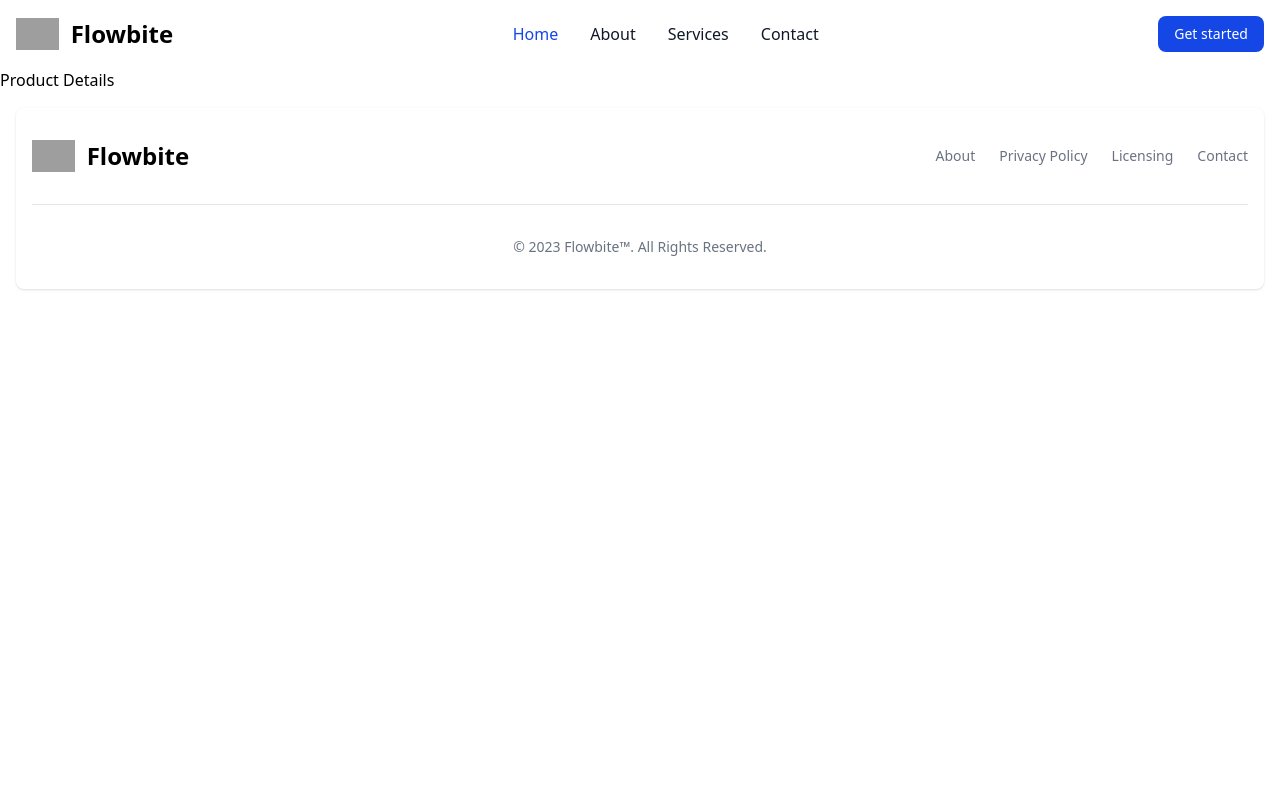
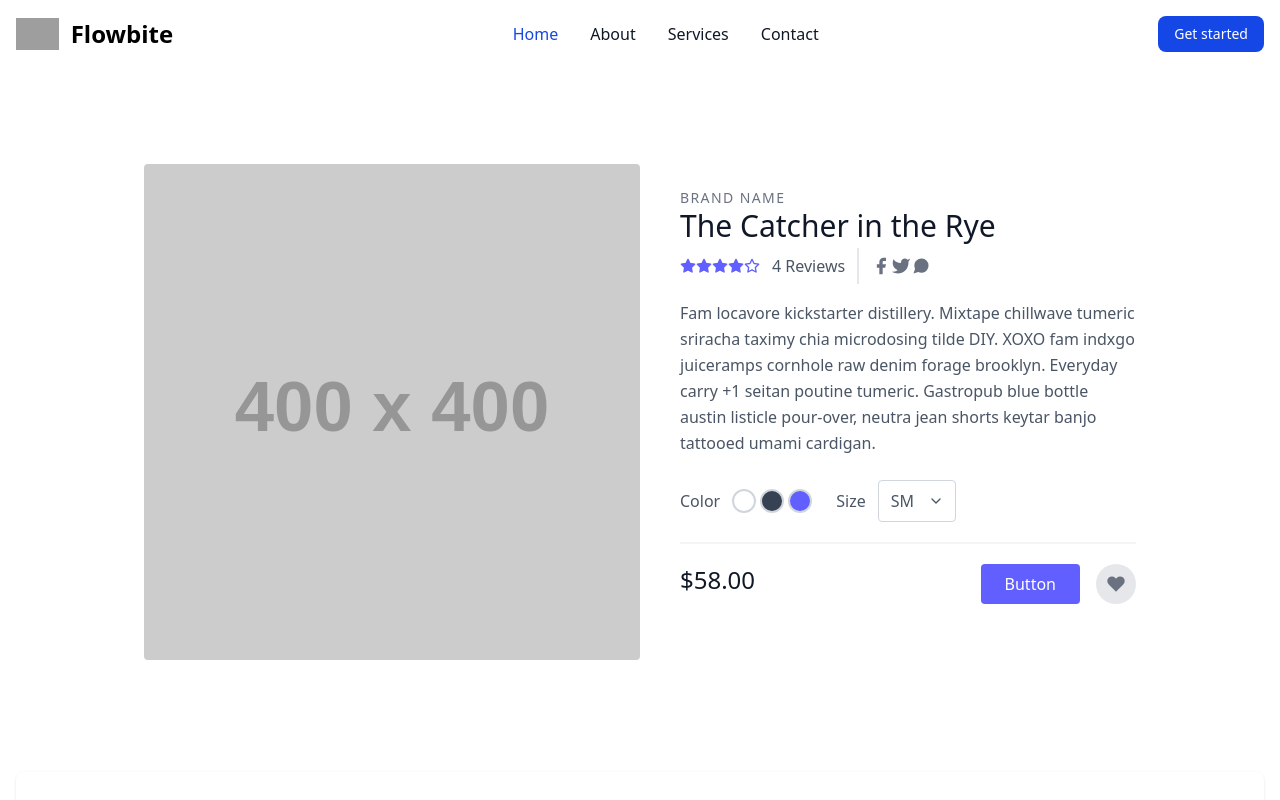
Before and after one commit to olatundeh/Ecommerce-Application, a React (Vite) app in the folder client/: page /Detail in a window 1280 px wide. Shown: the top 800 px of the page. Built offline with nearby package versions, Linux system fonts and the light colour scheme; grey boxes are pictures that could not be loaded.

Commit message:
Enhance ProductDetail component with detailed layout and styling

```diff
--- a/client/src/pages/ProductDetail.jsx
+++ b/client/src/pages/ProductDetail.jsx
@@ -4,9 +4,90 @@
 function ProductDetail() {
 
     return (
-      <Layout>
-        Product Details
-      </Layout>
+        <Layout>
+            <section class="text-gray-600 body-font overflow-hidden">
+                <div class="container px-5 py-24 mx-auto">
+                    <div class="lg:w-4/5 mx-auto flex flex-wrap">
+                        <img alt="ecommerce" class="lg:w-1/2 w-full lg:h-auto h-64 object-cover object-center rounded" src="https://dummyimage.com/400x400"/>
+                            <div class="lg:w-1/2 w-full lg:pl-10 lg:py-6 mt-6 lg:mt-0">
+                                <h2 class="text-sm title-font text-gray-500 tracking-widest">BRAND NAME</h2>
+                                <h1 class="text-gray-900 text-3xl title-font font-medium mb-1">The Catcher in the Rye</h1>
+                                <div class="flex mb-4">
+                                    <span class="flex items-center">
+                                        <svg fill="currentColor" stroke="currentColor" stroke-linecap="round" stroke-linejoin="round" stroke-width="2" class="w-4 h-4 text-indigo-500" viewBox="0 0 24 24">
+                                            <path d="M12 2l3.09 6.26L22 9.27l-5 4.87 1.18 6.88L12 17.77l-6.18 3.25L7 14.14 2 9.27l6.91-1.01L12 2z"></path>
+                                        </svg>
+                                        <svg fill="currentColor" stroke="currentColor" stroke-linecap="round" stroke-linejoin="round" stroke-width="2" class="w-4 h-4 text-indigo-500" viewBox="0 0 24 24">
+                                            <path d="M12 2l3.09 6.26L22 9.27l-5 4.87 1.18 6.88L12 17.77l-6.18 3.25L7 14.14 2 9.27l6.91-1.01L12 2z"></path>
+                                        </svg>
+                                        <svg fill="currentColor" stroke="currentColor" stroke-linecap="round" stroke-linejoin="round" stroke-width="2" class="w-4 h-4 text-indigo-500" viewBox="0 0 24 24">
+                                            <path d="M12 2l3.09 6.26L22 9.27l-5 4.87 1.18 6.88L12 17.77l-6.18 3.25L7 14.14 2 9.27l6.91-1.01L12 2z"></path>
+                                        </svg>
+                                        <svg fill="currentColor" stroke="currentColor" stroke-linecap="round" stroke-linejoin="round" stroke-width="2" class="w-4 h-4 text-indigo-500" viewBox="0 0 24 24">
+                                            <path d="M12 2l3.09 6.26L22 9.27l-5 4.87 1.18 6.88L12 17.77l-6.18 3.25L7 14.14 2 9.27l6.91-1.01L12 2z"></path>
+                                        </svg>
+                                        <svg fill="none" stroke="currentColor" stroke-linecap="round" stroke-linejoin="round" stroke-width="2" class="w-4 h-4 text-indigo-500" viewBox="0 0 24 24">
+                                            <path d="M12 2l3.09 6.26L22 9.27l-5 4.87 1.18 6.88L12 17.77l-6.18 3.25L7 14.14 2 9.27l6.91-1.01L12 2z"></path>
+                                        </svg>
+                                        <span class="text-gray-600 ml-3">4 Reviews</span>
+                                    </span>
+                                    <span class="flex ml-3 pl-3 py-2 border-l-2 border-gray-200 space-x-2s">
+                                        <a class="text-gray-500">
+                                            <svg fill="currentColor" stroke-linecap="round" stroke-linejoin="round" stroke-width="2" class="w-5 h-5" viewBox="0 0 24 24">
+                                                <path d="M18 2h-3a5 5 0 00-5 5v3H7v4h3v8h4v-8h3l1-4h-4V7a1 1 0 011-1h3z"></path>
+                                            </svg>
+                                        </a>
+                                        <a class="text-gray-500">
+                                            <svg fill="currentColor" stroke-linecap="round" stroke-linejoin="round" stroke-width="2" class="w-5 h-5" viewBox="0 0 24 24">
+                                                <path d="M23 3a10.9 10.9 0 01-3.14 1.53 4.48 4.48 0 00-7.86 3v1A10.66 10.66 0 013 4s-4 9 5 13a11.64 11.64 0 01-7 2c9 5 20 0 20-11.5a4.5 4.5 0 00-.08-.83A7.72 7.72 0 0023 3z"></path>
+                                            </svg>
+                                        </a>
+                                        <a class="text-gray-500">
+                                            <svg fill="currentColor" stroke-linecap="round" stroke-linejoin="round" stroke-width="2" class="w-5 h-5" viewBox="0 0 24 24">
+                                                <path d="M21 11.5a8.38 8.38 0 01-.9 3.8 8.5 8.5 0 01-7.6 4.7 8.38 8.38 0 01-3.8-.9L3 21l1.9-5.7a8.38 8.38 0 01-.9-3.8 8.5 8.5 0 014.7-7.6 8.38 8.38 0 013.8-.9h.5a8.48 8.48 0 018 8v.5z"></path>
+                                            </svg>
+                                        </a>
+                                    </span>
+                                </div>
+                                <p class="leading-relaxed">Fam locavore kickstarter distillery. Mixtape chillwave tumeric sriracha taximy chia microdosing tilde DIY. XOXO fam indxgo juiceramps cornhole raw denim forage brooklyn. Everyday carry +1 seitan poutine tumeric. Gastropub blue bottle austin listicle pour-over, neutra jean shorts keytar banjo tattooed umami cardigan.</p>
+                                <div class="flex mt-6 items-center pb-5 border-b-2 border-gray-100 mb-5">
+                                    <div class="flex">
+                                        <span class="mr-3">Color</span>
+                                        <button class="border-2 border-gray-300 rounded-full w-6 h-6 focus:outline-none"></button>
+                                        <button class="border-2 border-gray-300 ml-1 bg-gray-700 rounded-full w-6 h-6 focus:outline-none"></button>
+                                        <button class="border-2 border-gray-300 ml-1 bg-indigo-500 rounded-full w-6 h-6 focus:outline-none"></button>
+                                    </div>
+                                    <div class="flex ml-6 items-center">
+                                        <span class="mr-3">Size</span>
+                                        <div class="relative">
+                                            <select class="rounded border appearance-none border-gray-300 py-2 focus:outline-none focus:ring-2 focus:ring-indigo-200 focus:border-indigo-500 text-base pl-3 pr-10">
+                                                <option>SM</option>
+                                                <option>M</option>
+                                                <option>L</option>
+                                                <option>XL</option>
+                                            </select>
+                                            <span class="absolute right-0 top-0 h-full w-10 text-center text-gray-600 pointer-events-none flex items-center justify-center">
+                                                <svg fill="none" stroke="currentColor" stroke-linecap="round" stroke-linejoin="round" stroke-width="2" class="w-4 h-4" viewBox="0 0 24 24">
+                                                    <path d="M6 9l6 6 6-6"></path>
+                                                </svg>
+                                            </span>
+                                        </div>
+                                    </div>
+                                </div>
+                                <div class="flex">
+                                    <span class="title-font font-medium text-2xl text-gray-900">$58.00</span>
+                                    <button class="flex ml-auto text-white bg-indigo-500 border-0 py-2 px-6 focus:outline-none hover:bg-indigo-600 rounded">Button</button>
+                                    <button class="rounded-full w-10 h-10 bg-gray-200 p-0 border-0 inline-flex items-center justify-center text-gray-500 ml-4">
+                                        <svg fill="currentColor" stroke-linecap="round" stroke-linejoin="round" stroke-width="2" class="w-5 h-5" viewBox="0 0 24 24">
+                                            <path d="M20.84 4.61a5.5 5.5 0 00-7.78 0L12 5.67l-1.06-1.06a5.5 5.5 0 00-7.78 7.78l1.06 1.06L12 21.23l7.78-7.78 1.06-1.06a5.5 5.5 0 000-7.78z"></path>
+                                        </svg>
+                                    </button>
+                                </div>
+                            </div>
+                    </div>
+                </div>
+            </section>
+        </Layout>
     )
 }
 
```
